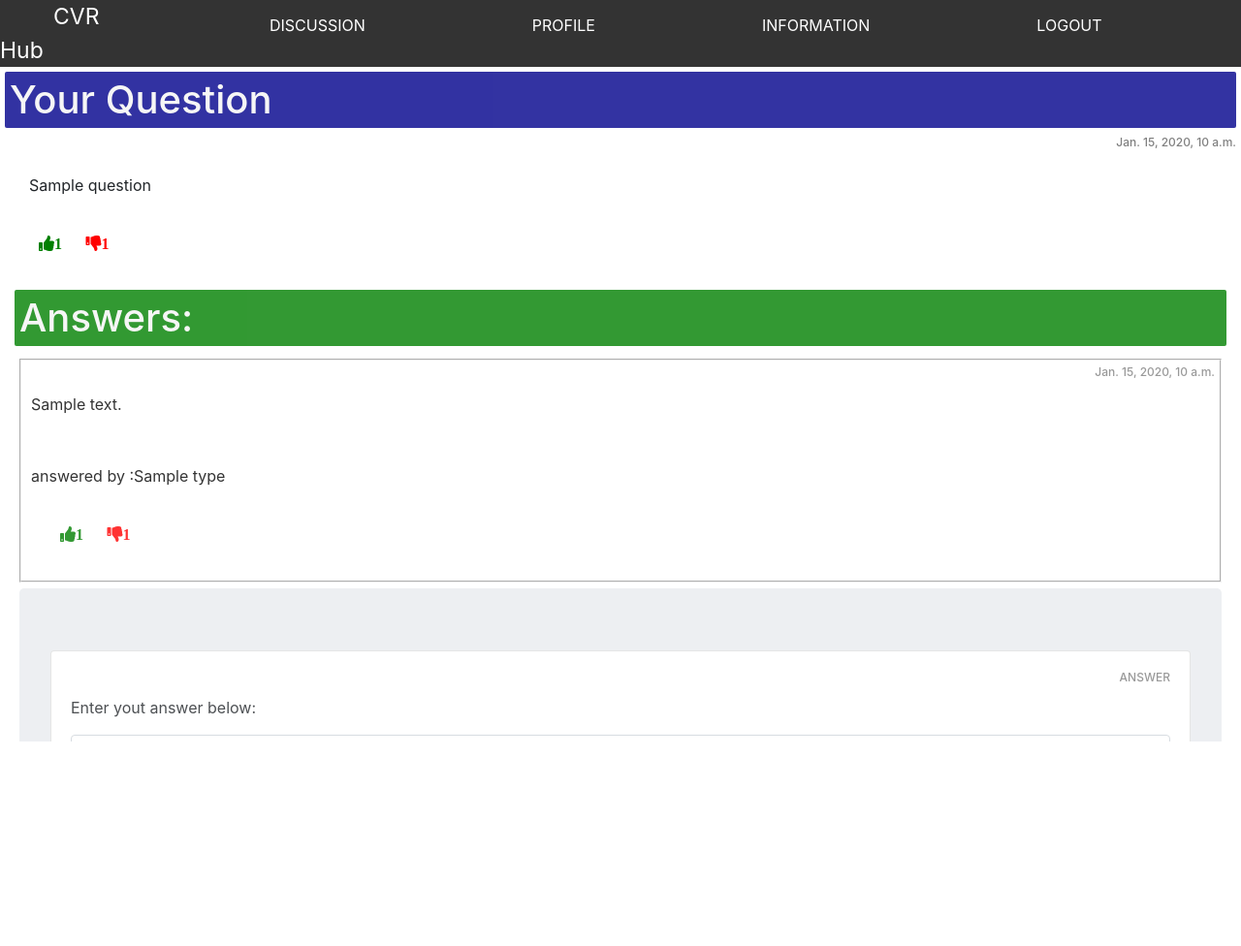
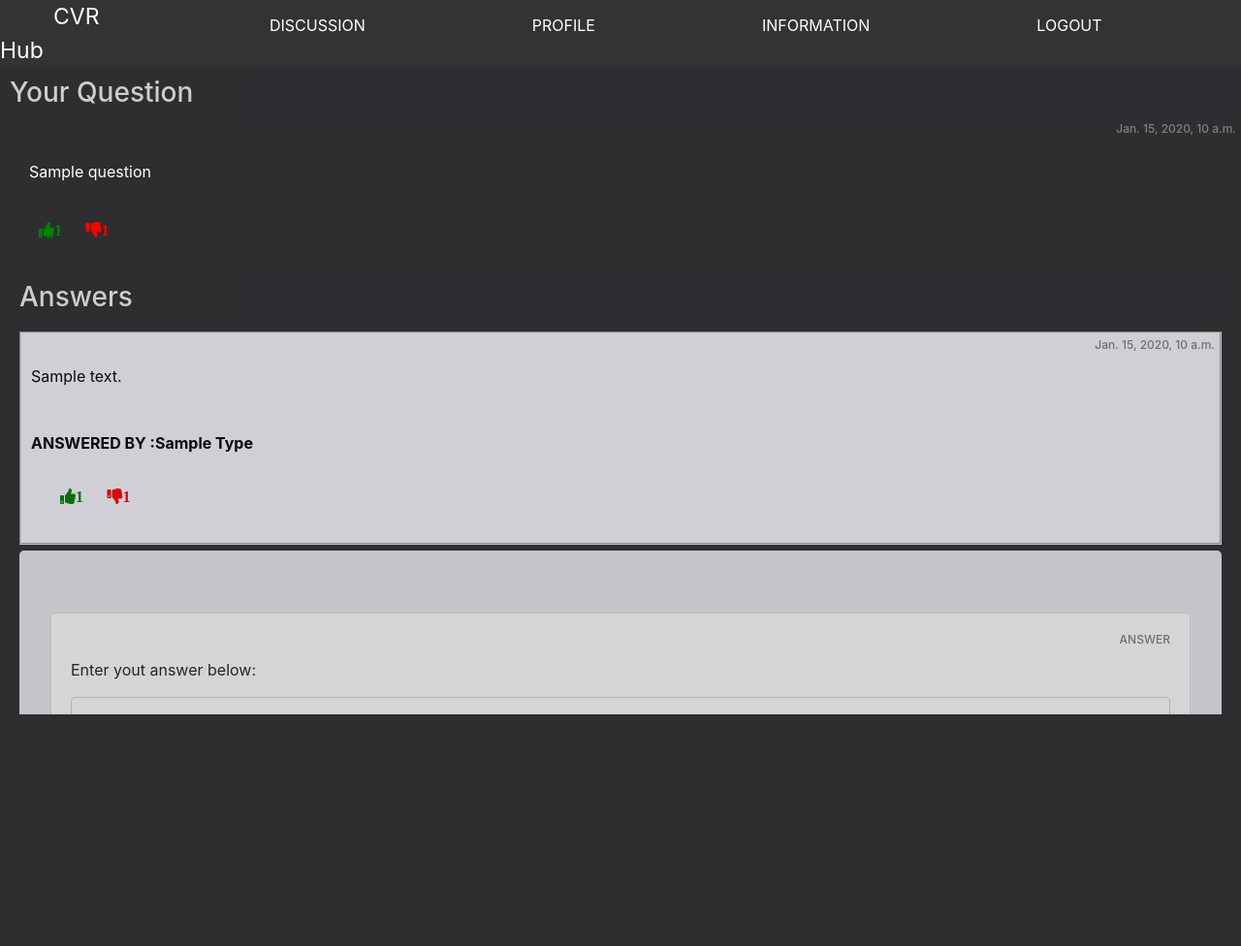
Before and after one commit to Gubba-Jaydeep/PlacementProject, a Django app: page /1/ in a window 1280 px wide. Shown: the top 976 px of the page at 97% size. Run offline with Django 3.2, Linux system fonts and the light colour scheme; tables that the repository leaves empty hold one stand-in row (values such as "Sample post"); a database or web service that is not in the repository returns one stand-in record (values such as "Sample title"); some libraries are stand-ins or nearby versions.

Commit message:
mohan ,cool login page logo + some UI changes

```diff
--- a/Forum/mainapp/templates/mainapp/answer.html
+++ b/Forum/mainapp/templates/mainapp/answer.html
@@ -11,7 +11,7 @@
     <link rel="stylesheet" href="{% static 'mainapp/ans.css' %}">
     <title>Answer</title>
 </head>
-<body>
+<body style="background-color: #2e2e31">
 <div>
     <ul id="n1">
     <div style="width:100%">
@@ -27,24 +27,24 @@
     </div>
 </ul>
 </div>
-    <div class="col-md-12" id="ques_box">
-        <h1 id="ques_heading">Your Question</h1>
+    <div class="col-md-12" id="ques_box" >
+        <h3 id="ques_heading" style="background-color: #2e2e31">Your Question</h3>
         <h4>{{ question.date }}</h4>
-        <p id="ques">{{ question.question }}</p>
+        <p id="ques" style="color: white;">{{ question.question }}</p>
         <div id="ques">
                 <a class="btn-hover" style="color: green" href="{% url 'mainapp:incQuestionVote' %}"><i class="fa fa-thumbs-up" style="padding: 10px;">{{ question.votes.yes|length }}</i></a>
                 <a class="btn-hover" style="color: red" href="{% url 'mainapp:decQuestionVote' %}"><i class="fa fa-thumbs-down" style="padding: 10px;">{{ question.votes.no|length }}</i></a>
         </div>
     </div>
     <div class="col-md-12" id="ans_heading1">
-        <h1 id="ans_head">Answers:</h1>
+        <h3 id="ans_head" style="background-color: #2e2e31">Answers</h3>
         <div  class="col-md-12" id="ans_heading" style="overflow-y:scroll; height:400px;">
         {% for ans in question.answers %}
-        <div class="col-md-12" id="ans_box">
+        <div class="col-md-12" id="ans_box" style="background-color: ghostwhite;">
                 <h4>{{ ans.date }}</h4>
             <p id="answer">{{ ans.answer }}</p>
             <br>
-            <p id="answer">answered by :{{ ans.type }}</p>
+            <b id="answer" style="text-transform: capitalize;">ANSWERED BY :{{ ans.type }}</b>
             <div id="ques">
                     <a class="btn-hover" style="color: green" href="{% url 'mainapp:incAnswerVote' ans.aID %}"><i class="fa fa-thumbs-up" style="padding: 10px;">{{ ans.votes.yes|length }}</i></a>
                     <a class="btn-hover" style="color: red" href="{% url 'mainapp:decAnswerVote' ans.aID %}"><i class="fa fa-thumbs-down" style="padding: 10px;">{{ ans.votes.no|length }}</i></a>
--- a/Forum/mainapp/templates/mainapp/forum.html
+++ b/Forum/mainapp/templates/mainapp/forum.html
@@ -122,7 +122,7 @@
 											<textarea required name="askedQuestion" id="message" cols="30" rows="7" class="form-control" placeholder="Question..."></textarea>
 										</div>
 										<div class="form-group">
-											<input type="submit" class="btn btn-primary btn-md" value="Send Message">
+											<input type="submit" class="btn btn-primary btn-md" value="Post Question">
 										</div>
 									</div>
 
```
